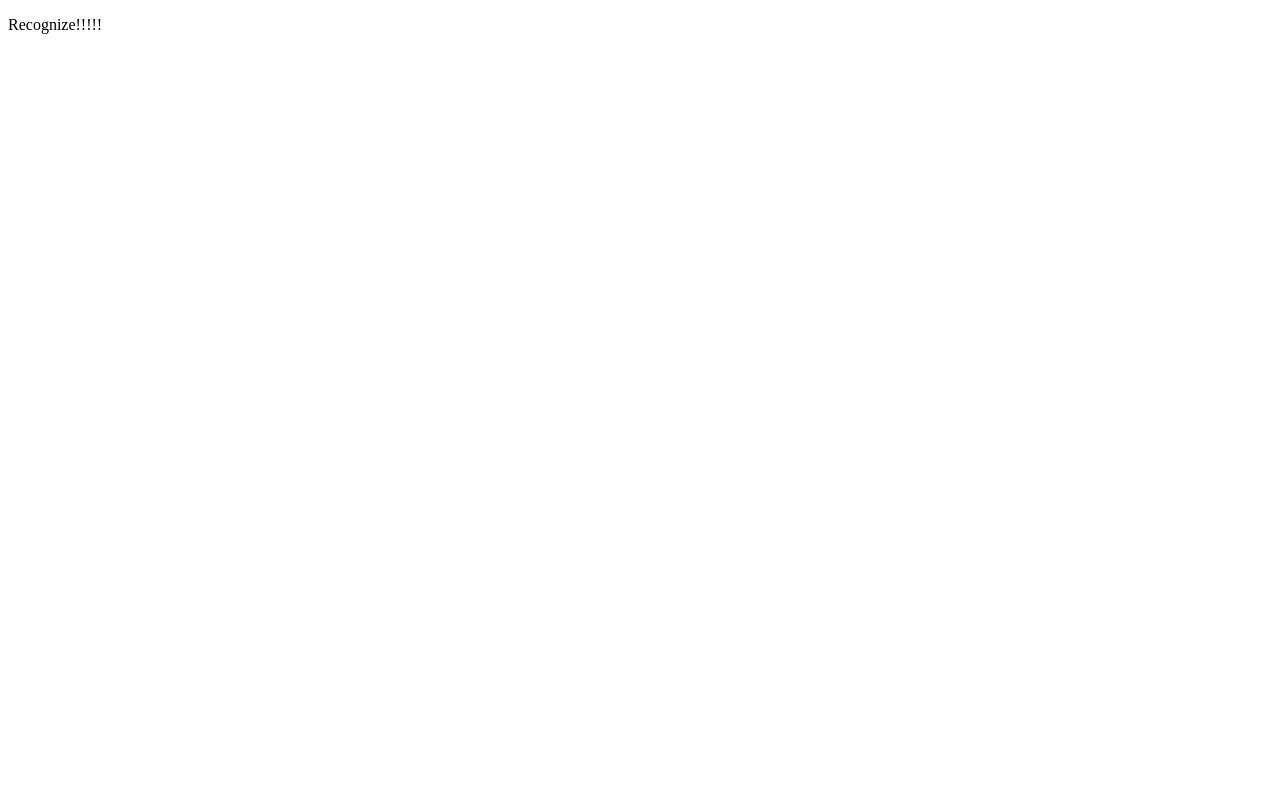
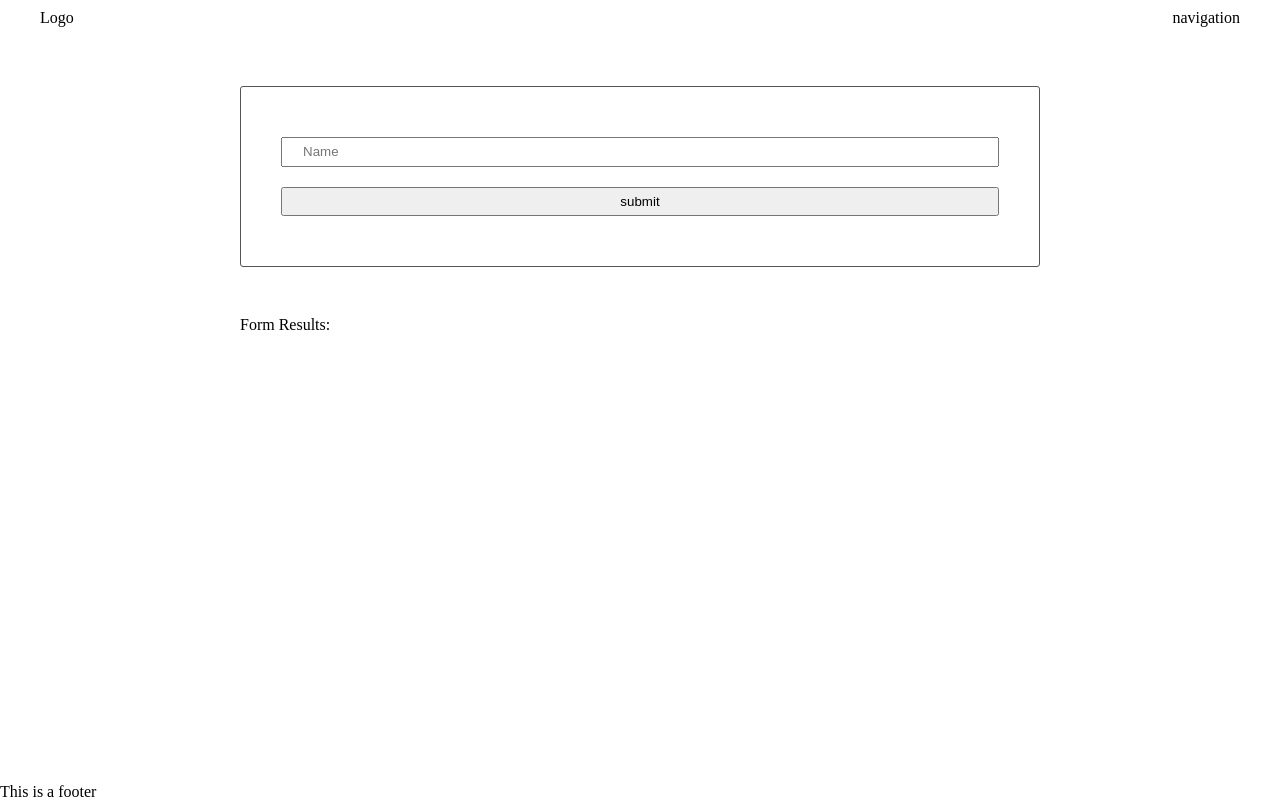
Before and after one commit to GoodnessObi/evaluate, a website built with webpack: page src/client/views/index.html in a window 1280 px wide. Built offline with nearby package versions, Linux system fonts and the light colour scheme.

Commit message:
chore: install babel-loader install html-webpack-plugin served dist folder with server

```diff
--- a/package.json
+++ b/package.json
@@ -5,6 +5,7 @@
   "main": "index.js",
   "scripts": {
     "test": "echo \"Error: no test specified\" && exit 1",
+    "start": "node src/server/index.js",
     "build": "webpack"
   },
   "repository": {
@@ -21,6 +22,10 @@
     "express": "^4.17.1"
   },
   "devDependencies": {
+    "@babel/core": "^7.13.8",
+    "@babel/preset-env": "^7.13.9",
+    "babel-loader": "^8.2.2",
+    "html-webpack-plugin": "^5.2.0",
     "webpack": "^5.24.3",
     "webpack-cli": "^4.5.0",
     "webpack-dev-server": "^3.11.2"
--- a/src/client/index.js
+++ b/src/client/index.js
@@ -1,2 +1,5 @@
-console.log('I exist')
+import { handleSubmit } from './js/formHandler';
+import { checkForName } from './js/nameChecker';
+
+console.log(checkForName);
 alert('You did it!!!')
--- /dev/null
+++ b/src/client/js/formHandler.js
@@ -0,0 +1,16 @@
+function handleSubmit(event) {
+    event.preventDefault()
+
+    // check what text was put into the form field
+    let formText = document.getElementById('name').value
+    checkForName(formText)
+
+    console.log("::: Form Submitted :::")
+    fetch('http://localhost:8080/test')
+    .then(res => res.json())
+    .then(function(res) {
+        document.getElementById('results').innerHTML = res.message
+    })
+}
+
+export { handleSubmit }
--- /dev/null
+++ b/src/client/js/nameChecker.js
@@ -0,0 +1,16 @@
+function checkForName(inputText) {
+    console.log("::: Running checkForName :::", inputText);
+    let names = [
+        "Picard",
+        "Janeway",
+        "Kirk",
+        "Archer",
+        "Georgiou"
+    ]
+
+    if(names.includes(inputText)) {
+        alert("Welcome, Captain!")
+    }
+}
+
+export { checkForName }
--- /dev/null
+++ b/src/client/styles/base.css
@@ -0,0 +1,14 @@
+body {
+    display: flex;
+    flex-direction: column;
+    min-height: 100vh;
+}
+
+main {
+    flex: 2;
+}
+
+section {
+    max-width: 800px;
+    margin: 50px auto;
+}
--- /dev/null
+++ b/src/client/styles/form.css
@@ -0,0 +1,12 @@
+form {
+    border: 1px solid #545454;
+    border-radius: 3px;
+    padding: 40px;
+}
+
+input {
+    padding: 5px 20px;
+    width: 100%;
+    line-height: 16px;
+    margin: 10px 0;
+}
--- /dev/null
+++ b/src/client/styles/header.css
@@ -0,0 +1,5 @@
+header {
+    display: flex;
+    justify-content: space-between;
+    padding: 10px 40px;
+}
--- /dev/null
+++ b/src/client/styles/resets.css
@@ -0,0 +1,55 @@
+/* http://meyerweb.com/eric/tools/css/reset/
+   v2.0 | 20110126
+   License: none (public domain)
+*/
+
+* {
+    box-sizing: border-box;
+}
+
+html, body, div, span, applet, object, iframe,
+h1, h2, h3, h4, h5, h6, p, blockquote, pre,
+a, abbr, acronym, address, big, cite, code,
+del, dfn, em, img, ins, kbd, q, s, samp,
+small, strike, strong, sub, sup, tt, var,
+b, u, i, center,
+dl, dt, dd, ol, ul, li,
+fieldset, form, label, legend,
+table, caption, tbody, tfoot, thead, tr, th, td,
+article, aside, canvas, details, embed,
+figure, figcaption, footer, header, hgroup,
+menu, nav, output, ruby, section, summary,
+time, mark, audio, video {
+	margin: 0;
+	padding: 0;
+	border: 0;
+	font-size: 100%;
+	font: inherit;
+	vertical-align: baseline;
+}
+/* HTML5 display-role reset for older browsers */
+article, aside, details, figcaption, figure,
+footer, header, hgroup, menu, nav, section {
+	display: block;
+}
+body {
+	line-height: 1;
+}
+ol, ul {
+	list-style: none;
+}
+blockquote, q {
+	quotes: none;
+}
+blockquote:before, blockquote:after,
+q:before, q:after {
+	content: '';
+	content: none;
+}
+table {
+	border-collapse: collapse;
+	border-spacing: 0;
+}
+ul {
+    list-style-type: none;
+}
--- a/src/client/views/index.html
+++ b/src/client/views/index.html
@@ -1,12 +1,43 @@
 <!DOCTYPE html>
-<html lang="en">
-<head>
-  <meta charset="UTF-8">
-  <meta http-equiv="X-UA-Compatible" content="IE=edge">
-  <meta name="viewport" content="width=device-width, initial-scale=1.0">
-  <title>Evaluate</title>
-</head>
-<body>
-  <p>Recognize!!!!!</p>
-</body>
+<html lang="en" dir="ltr">
+    <head>
+        <meta charset="utf-8">
+        <title>Test</title>
+        <link rel="stylesheet" href="/styles/resets.css">
+        <link rel="stylesheet" href="/styles/base.css">
+        <link rel="stylesheet" href="/styles/header.css">
+        <link rel="stylesheet" href="/styles/form.css">
+        <link rel="stylesheet" href="/styles/footer.css">
+    </head>
+
+    <body>
+
+        <header>
+            <div class="">
+                Logo
+            </div>
+            <div class="">
+                navigation
+            </div>
+        </header>
+
+        <main>
+            <section>
+                <form class="" onsubmit="return handleSubmit(event)">
+                    <input id="name" type="text" name="input" value="" onblur="onBlur()" placeholder="Name">
+                    <input type="submit" name="" value="submit" onclick="return handleSubmit(event)" onsubmit="return handleSubmit(event)">
+                </form>
+            </section>
+
+            <section>
+                <strong>Form Results:</strong>
+                <div id="results"></div>
+            </section>
+        </main>
+
+        <footer>
+            <p>This is a footer</p>
+        </footer>
+
+    </body>
 </html>
--- a/src/server/index.js
+++ b/src/server/index.js
@@ -4,13 +4,12 @@ const mockAPIResponse = require('./mockAPI.js')
 
 const app = express()
 
-app.use(express.static('src/client'))
+app.use(express.static('dist'))
 
 console.log(__dirname, '>>>>>>>>>>>>>>>>>>>>>>>>>>>>>>>>>>>>')
 
 app.get('/', function (req, res) {
-    // res.sendFile('dist/index.html')
-    res.sendFile(path.resolve('src/client/views/index.html'))
+    res.sendFile('dist/index.html')
 })
 
 // designates what port the app will listen to for incoming requests
--- a/webpack.config.js
+++ b/webpack.config.js
@@ -1,6 +1,23 @@
 const path = require('path')
 const webpack = require('webpack')
+const HtmlWebpackPlugin = require('html-webpack-plugin')
 
 module.exports = {
-  entry: './src/client/index.js'
+  entry: './src/client/index.js',
+  output: {},
+  module: {
+    rules: [
+      {
+        test: '/\.js$/',
+        exclude: /node_modules/,
+        loader: "babel-loader"
+      }
+    ]
+  },
+  plugins: [
+    new HtmlWebpackPlugin({
+      template: './src/client/views/index.html',
+      filename: './index.html'
+    })
+  ]
 }
```
Also changed, not shown: .babelrc (added), dist/index.html (added), dist/main.js, src/client/styles/footer.css (added), 1 other file.
